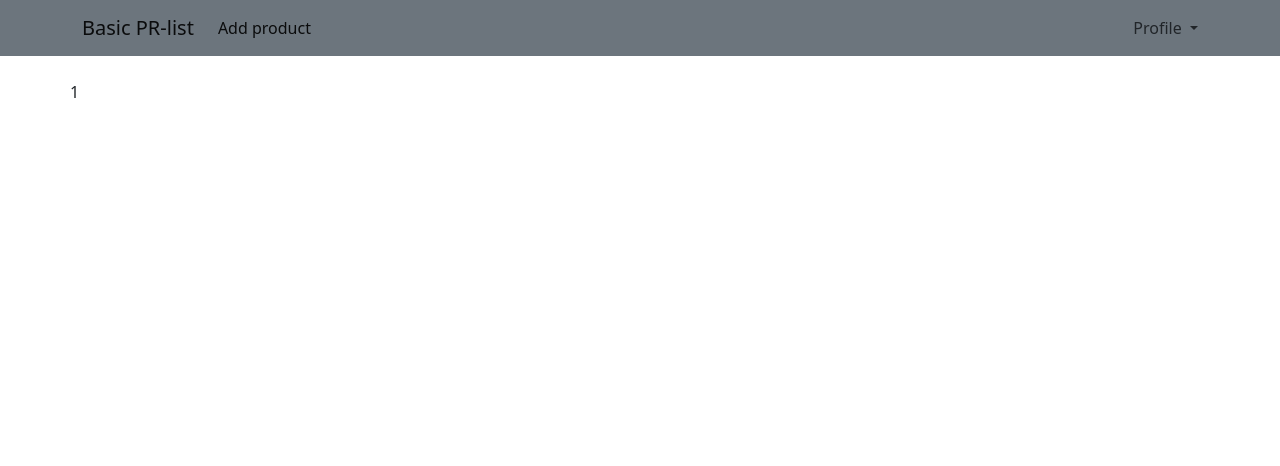
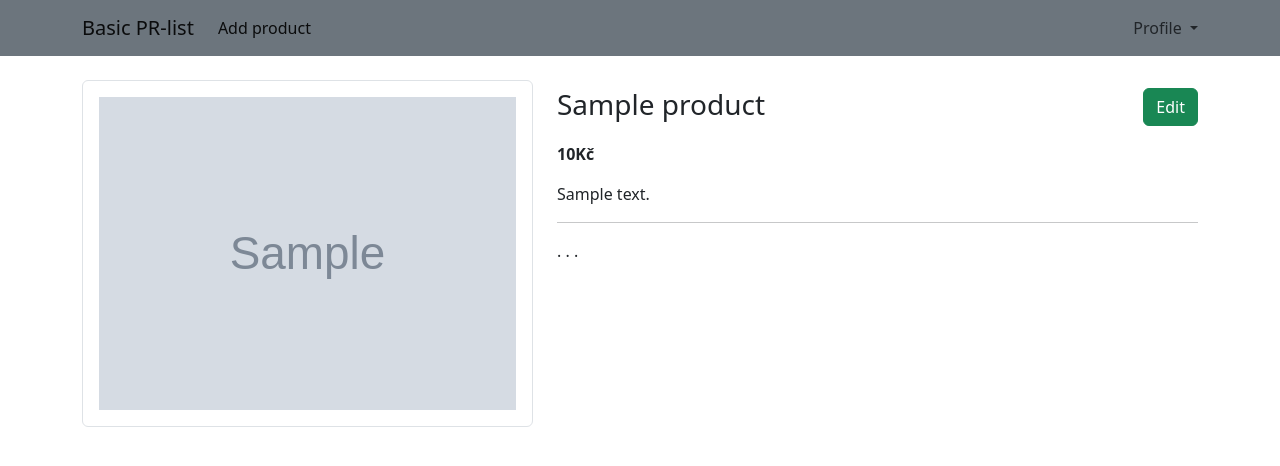
Before and after one commit to revlenuwe/basic-prlist, a PHP site: template templates/product.twig in a window 1280 px wide. Shown: the top 466 px of the page. Run offline with PHP 8.4, Linux system fonts and the light colour scheme; the template is opened without the code that fills it: most values are stand-ins (such as "Sample title", 1, 10 or a date in 2020); grey boxes marked "Sample" are stand-in pictures; some libraries are stand-ins or nearby versions.

Commit message:
Update product action & template

```diff
--- a/templates/product.twig
+++ b/templates/product.twig
@@ -4,6 +4,27 @@
 
 {% block content %}
     <div class="row">
-        {{ productId }}
+        <div class="col-lg-5">
+            <div class="product-image border rounded text-center p-3">
+                {% if product.image|default %}
+                    <img src="{{ product.image }}" class="card-img-top" alt="4ws">
+                {% else %}
+                    <img src="/public/images/placeholder.png" class="card-img-top" alt="placeholder">
+                {% endif %}
+            </div>
+        </div>
+        <div class="col-lg-7">
+            <div class="card-body pt-2">
+                <div class="d-flex justify-content-between pb-3">
+                    <h3 class="card-title">{{ product.name }}</h3>
+                    <a href="/product/{{ product.id }}/edit" class="btn btn-success">Edit</a>
+                </div>
+
+                <b>{{ product.price }}Kč</b>
+                <p class="card-text pt-3">{{ product.description }}</p>
+                <hr>
+                . . .
+            </div>
+        </div>
     </div>
 {% endblock %}
```
Also changed, not shown: app/Controllers/ProductsController.php (+7 -1 lines).
